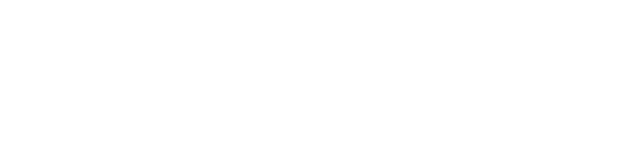
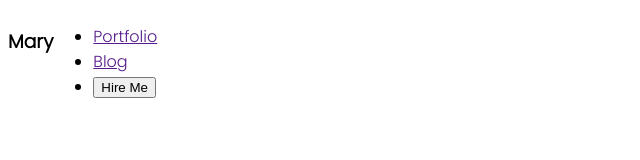
Before and after one commit to kazisadman/module-5, a plain HTML site: page index.html in a window 1280 px wide. Shown: the whole page, without its empty margins (0-640 px from the left). Drawn offline with Linux system fonts and the light colour scheme.

Commit message:
added font and nav

```diff
--- a/index.html
+++ b/index.html
@@ -1,11 +1,27 @@
 <!DOCTYPE html>
 <html lang="en">
-<head>
-    <meta charset="UTF-8">
-    <meta name="viewport" content="width=device-width, initial-scale=1.0">
+  <head>
+    <meta charset="UTF-8" />
+    <meta name="viewport" content="width=device-width, initial-scale=1.0" />
+    <link rel="stylesheet" href="styles/portfolio.css" />
+    <link rel="preconnect" href="https://fonts.googleapis.com" />
+    <link rel="preconnect" href="https://fonts.gstatic.com" crossorigin />
+    <link
+      href="https://fonts.googleapis.com/css2?family=Open+Sans:wght@400;700;800&family=Poppins:ital,wght@0,200;0,300;1,200;1,300&display=swap"
+      rel="stylesheet"
+    />
     <title>Web Developer Portfolio</title>
-</head>
-<body>
-
-</body>
+  </head>
+  <body>
+    <header>
+      <nav>
+        <h3>Mary</h3>
+        <ul>
+          <li><a href="">Portfolio</a></li>
+          <li><a href="">Blog</a></li>
+          <li><button>Hire Me</button></li>
+        </ul>
+      </nav>
+    </header>
+  </body>
 </html>
--- /dev/null
+++ b/styles/portfolio.css
@@ -0,0 +1,8 @@
+/*nav*/
+body {
+  font-family: "Open Sans", sans-serif;
+  font-family: "Poppins", sans-serif;
+}
+nav {
+  display: flex;
+}
```
